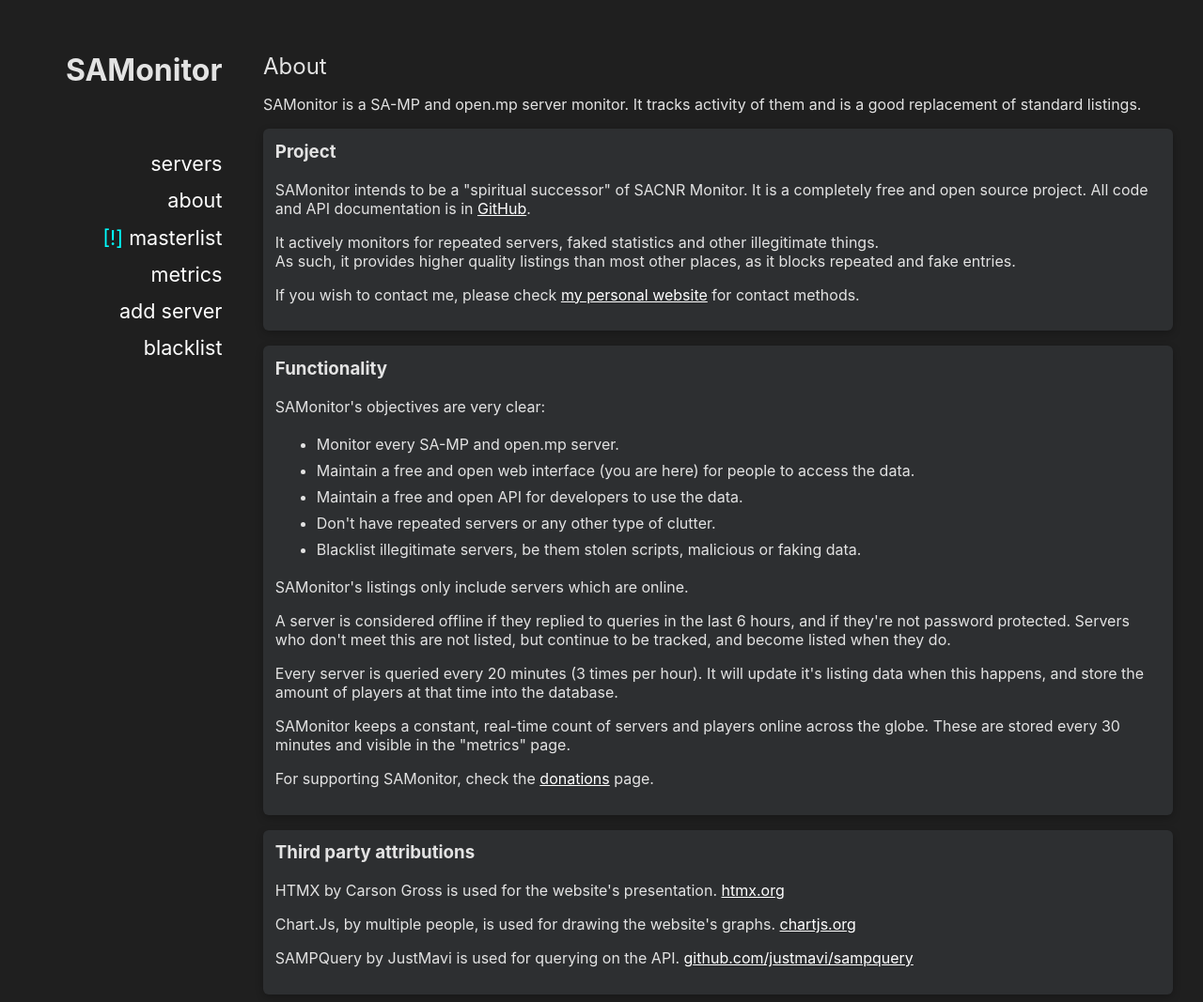
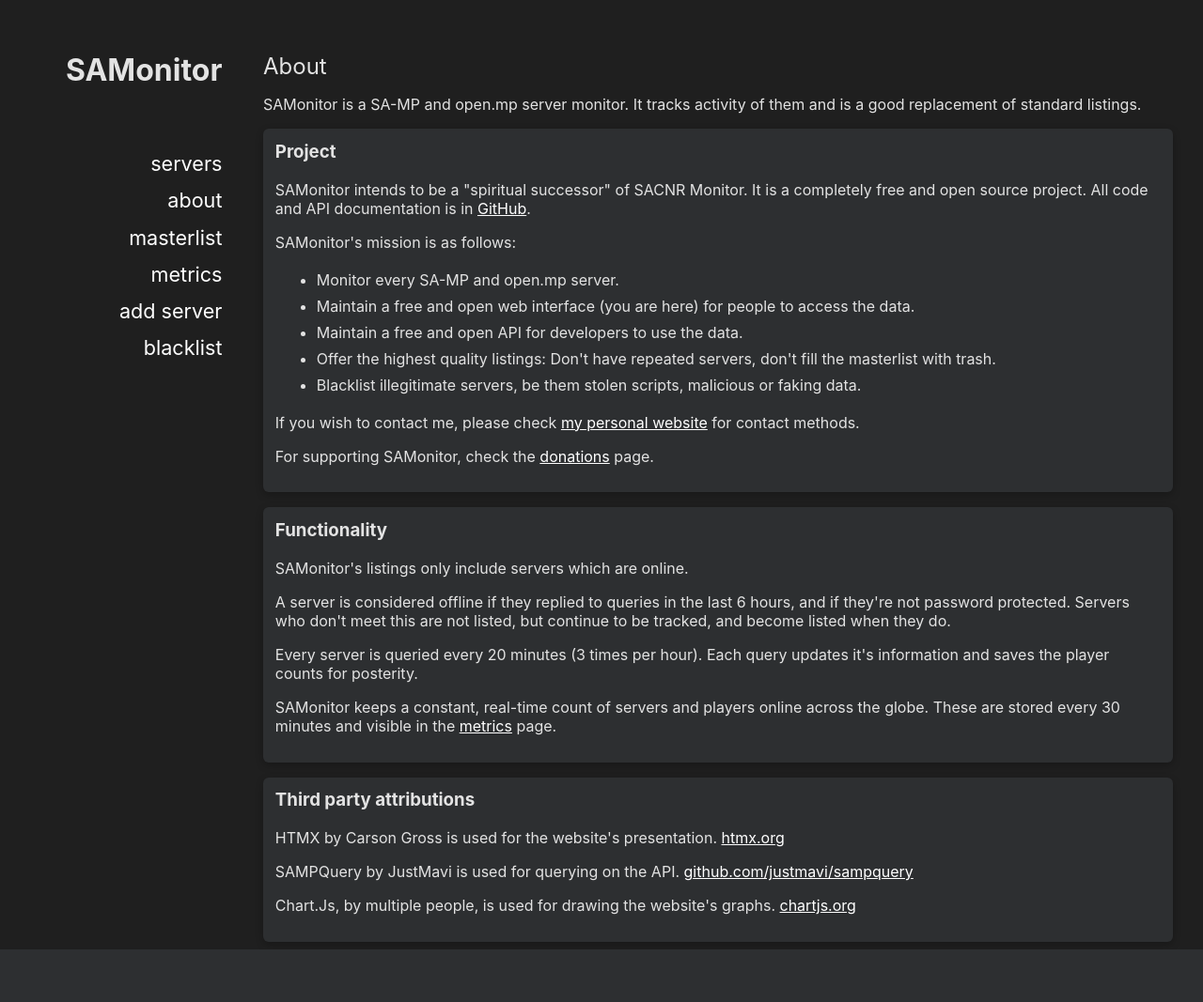
Before and after one commit to markski1/SAMonitor-browser, a PHP site: page /about.php in a window 1280 px wide. Shown: the whole page at 94% size. After the commit the page ends 1011 px from the top, so only its background shows below. Run offline with PHP 8.4, Linux system fonts and the light colour scheme.

Commit message:
bugfixes, sampcac fitler, re-do about page

```diff
--- a/about.php
+++ b/about.php
@@ -10,32 +10,30 @@
         <h3>Project</h3>
         <p>SAMonitor intends to be a "spiritual successor" of SACNR Monitor. It is a completely free and open source project. All code and API documentation is in <a target="_blank" href="https://github.com/markski1/SAMonitor">GitHub</a>.</p>
 
-        <p>It actively monitors for repeated servers, faked statistics and other illegitimate things.<br />As such, it provides higher quality listings than most other places, as it blocks repeated and fake entries.</p>
-
+        <p>SAMonitor's mission is as follows:</p>
+        <ul>
+            <li>Monitor every SA-MP and open.mp server.</li>
+            <li>Maintain a free and open web interface (you are here) for people to access the data.</li>
+            <li>Maintain a free and open API for developers to use the data.</li>
+            <li>Offer the highest quality listings: Don't have repeated servers, don't fill the masterlist with trash.</li>
+            <li>Blacklist illegitimate servers, be them stolen scripts, malicious or faking data.</li>
+        </ul>
         <p>If you wish to contact me, please check <a target="_blank" href="https://markski.ar">my personal website</a> for contact methods.</p>
+        <p>For supporting SAMonitor, check the <a href="donate.php" hx-get="donate.php" hx-push-url="true" hx-target="#main">donations</a> page.</p>
     </div>
 
     <div class="innerContent">
         <h3>Functionality</h3>
-        <p>SAMonitor's objectives are very clear:</p>
-        <ul>
-            <li>Monitor every SA-MP and open.mp server.</li>
-            <li>Maintain a free and open web interface (you are here) for people to access the data.</li>
-            <li>Maintain a free and open API for developers to use the data.</li>
-            <li>Don't have repeated servers or any other type of clutter.</li>
-            <li>Blacklist illegitimate servers, be them stolen scripts, malicious or faking data.</li>
-        </ul>
         <p>SAMonitor's listings only include servers which are online.</p>
         <p>A server is considered offline if they replied to queries in the last 6 hours, and if they're not password protected. Servers who don't meet this are not listed, but continue to be tracked, and become listed when they do.</p>
-        <p>Every server is queried every 20 minutes (3 times per hour). It will update it's listing data when this happens, and store the amount of players at that time into the database.</p>
-        <p>SAMonitor keeps a constant, real-time count of servers and players online across the globe. These are stored every 30 minutes and visible in the "metrics" page.</p>
-        <p>For supporting SAMonitor, check the <a href="donate.php" hx-get="donate.php" hx-push-url="true" hx-target="#main">donations</a> page.</p>
+        <p>Every server is queried every 20 minutes (3 times per hour). Each query updates it's information and saves the player counts for posterity.</p>
+        <p>SAMonitor keeps a constant, real-time count of servers and players online across the globe. These are stored every 30 minutes and visible in the <a href="metrics.php" hx-get="metrics.php" hx-push-url="true" hx-target="#main">metrics</a> page.</p>
     </div>
     <div class="innerContent">
         <h3>Third party attributions</h3>
         <p>HTMX by Carson Gross is used for the website's presentation. <a target="_blank" href="https://htmx.org">htmx.org</a></p>
+        <p>SAMPQuery by JustMavi is used for querying on the API. <a target="_blank" href="https://github.com/justmavi/sampquery/">github.com/justmavi/sampquery</a></p>
         <p>Chart.Js, by multiple people, is used for drawing the website's graphs. <a target="_blank" href="https://www.chartjs.org/">chartjs.org</a></p>
-        <p>SAMPQuery by JustMavi is used for querying on the API. <a target="_blank" href="https://github.com/justmavi/sampquery/">github.com/justmavi/sampquery</a></p>
     </div>
 </div>
 
--- a/add.php
+++ b/add.php
@@ -11,15 +11,13 @@
         <fieldset>
             <h3>Add server</h3>
             <form hx-target="#result" hx-post="./action/add.php">
-                IP Address:<br />
+                IP Address or domain:<br />
                 <input required type="text" name="ip_addr" style="width: 20rem" placeholder="address:port format please."> <input type="submit" value="Add server" hx-indicator="#add-indicator"> <img style="width: 2rem; vertical-align: middle" src="assets/loading.svg" id="add-indicator" class="htmx-indicator">
                 <div id="result" style="margin-top: 1rem"><p>Waiting...</p></div>
             </form>
         </fieldset>
-        <p>MUST be an IPv4 address (NOT a domain), and must specify port.</p>
         <p>If you change your IP in the future just submit it again, old ones are removed automatically.</p>
-        <p>We will fetch all information off it automatically.</p>
-        <p>Please note API endpoints such as full player list may not work immediatly.</p>
+        <p>We will fetch all information automatically.</p>
     </div>
 </div>
 
--- a/blacklist.php
+++ b/blacklist.php
@@ -44,6 +44,11 @@
                 <td>Fake player count</td>
                 <td style="max-width: 400px">Reporting counts in the neighbourhood of ~823 players online at all times.<br>While the server did reflect this amount in-game, they were obviously fake.<br>By our testing, there only seemed to be around ~15 actual players in-game.</td>
             </tr>
+            <tr>
+                <td>MyArena</td>
+                <td>Fake player count</td>
+                <td style="max-width: 400px">Servers which cannot be accessed, used to promote their website with faked queries.</td>
+            </tr>
         </table>
     </div>
     <div class="innerContent">
--- a/index.php
+++ b/index.php
@@ -27,12 +27,13 @@
                     </tr>
                 </table>
             </fieldset>
-
             <fieldset style="margin-top: 1rem">
                 <h3 style="margin-bottom: 0.33rem">Options</h3>
                 <label><input type="checkbox" name="show_empty"> Show empty servers</label><br />
                 <label><input type="checkbox" name="hide_roleplay"> No roleplay servers</label><br />
-                <table style="width: 100%; margin-top: 1rem">
+                <label><input type="checkbox" name="require_sampcac"> SAMPCAC Required</label><br />
+            </fieldset>
+            <table style="width: 100%; margin-top: .75rem">
                 <tr>
                     <td>
                         <label for="order">Order by:</label>
@@ -46,7 +47,6 @@
                     </td>
                 </tr>
             </table>
-            </fieldset>
             <div style="margin-top: 1rem; margin-bottom: 0; width: 10rem">
                 <input type="submit" value="Apply filter" hx-indicator="#filter-indicator" />
                 <img style="width: 2rem; vertical-align: middle" src="assets/loading.svg" id="filter-indicator" class="htmx-indicator" alt="Loading indicator" />
--- a/logic/layout.php
+++ b/logic/layout.php
@@ -34,7 +34,7 @@ function PageHeader($title, $description = null) {
                     <div>
                         <a href="./" hx-get="./" hx-push-url="true" hx-target="#main">servers</a> <span class="separator">&nbsp;/&nbsp;</span>
                         <a href="about.php" hx-get="about.php" hx-push-url="true" hx-target="#main">about</a> <span class="separator">&nbsp;/&nbsp;</span>
-                        <a href="masterlist.php" hx-get="masterlist.php" hx-push-url="true" hx-target="#main"><span style="color: cyan">[!]</span> masterlist</a> <span class="separator">&nbsp;/&nbsp;</span>
+                        <a href="masterlist.php" hx-get="masterlist.php" hx-push-url="true" hx-target="#main">masterlist</a> <span class="separator">&nbsp;/&nbsp;</span>
                         <a href="metrics.php" hx-get="metrics.php" hx-push-url="true" hx-target="#main">metrics</a> <span class="separator">&nbsp;/&nbsp;</span>
                         <a href="add.php" hx-get="add.php" hx-push-url="true" hx-target="#main">add server</a> <span class="separator">&nbsp;/&nbsp;</span>
                         <a href="blacklist.php" hx-get="blacklist.php" hx-push-url="true" hx-target="#main">blacklist</a>
--- a/masterlist.php
+++ b/masterlist.php
@@ -9,7 +9,7 @@
     <h2>Masterlist mod</h2>
     <p>Integrate SAMonitor's listings right in your SA-MP client. | <a href="masterlist.php?spanish" hx-get="masterlist.php?spanish" hx-push-url="true" hx-target="#main"">Leer en Español</a>.</p>
     <div class="innerContent">
-        <h3>Preface, regarding SA-MP.com's end of operations.</h3>
+        <h3>Regarding SA-MP.com's end of operations.</h3>
         <p>In the morning of August 21st, 2023, GAME-MP's customer panel added the following announcement:</p>
 
         <fieldset style="color: #CCCCCC; padding: 1rem">
@@ -21,8 +21,6 @@
         <p>The motive for this decision is unknown. I don't know Kalcor <small>(and neither do most people speculating on this)</small> so I will not try to take a guess at it.</p>
 
         <p>What is known, is that the number of servers in the Hosted tab dwindles by the day, and considering listings have a duration of 1 month, it's safe to say the Hosted tab will empty soon.</p>
-
-        <p>As such, this mod was updated.</p>
     </div>
 
     <div class="innerContent">
@@ -96,8 +94,6 @@
         <p>El motivo es desconocido. No conosco a Kalcor <small>(ni tampoco la mayoria de quienes lo andan especulando)</small> asi que no voy a intentar adivinarlo.</p>
 
         <p>Lo que si se sabe es que el numero de servidores en Hosted baja cada dia, y pronto ya no habra ninguno.</p>
-
-        <p>Por lo tanto, este mod fue actualizado.</p>
     </div>
 
     <div class="innerContent">
--- a/view/bits/fragments.php
+++ b/view/bits/fragments.php
@@ -106,7 +106,8 @@ function DrawServerGraph($serverIP, $hours) {
     $metrics = json_decode(file_get_contents("http://gateway.markski.ar:42069/api/GetServerMetrics?hours={$hours}&ip_addr=".urlencode($serverIP)), true);
 
     if (count($metrics) < 3) {
-        exit("<p>Not enough data for the activity graph, please check later.</p>");
+        echo "<p>Not enough data for the activity graph, please check later.</p>";
+        return;
     }
 
     $playerSet = "";
--- a/view/bits/list_servers.php
+++ b/view/bits/list_servers.php
@@ -14,6 +14,10 @@
 
     if (isset($_GET['hide_roleplay'])) {
         $filters .= "&hide_roleplay=1";
+    }
+
+    if (isset($_GET['require_sampcac'])) {
+        $filters .= "&require_sampcac=1";
     }
 
     $order = $_GET['order'] ?? "ratio";
```
Lines whose indentation alone changed are shown as unchanged.
